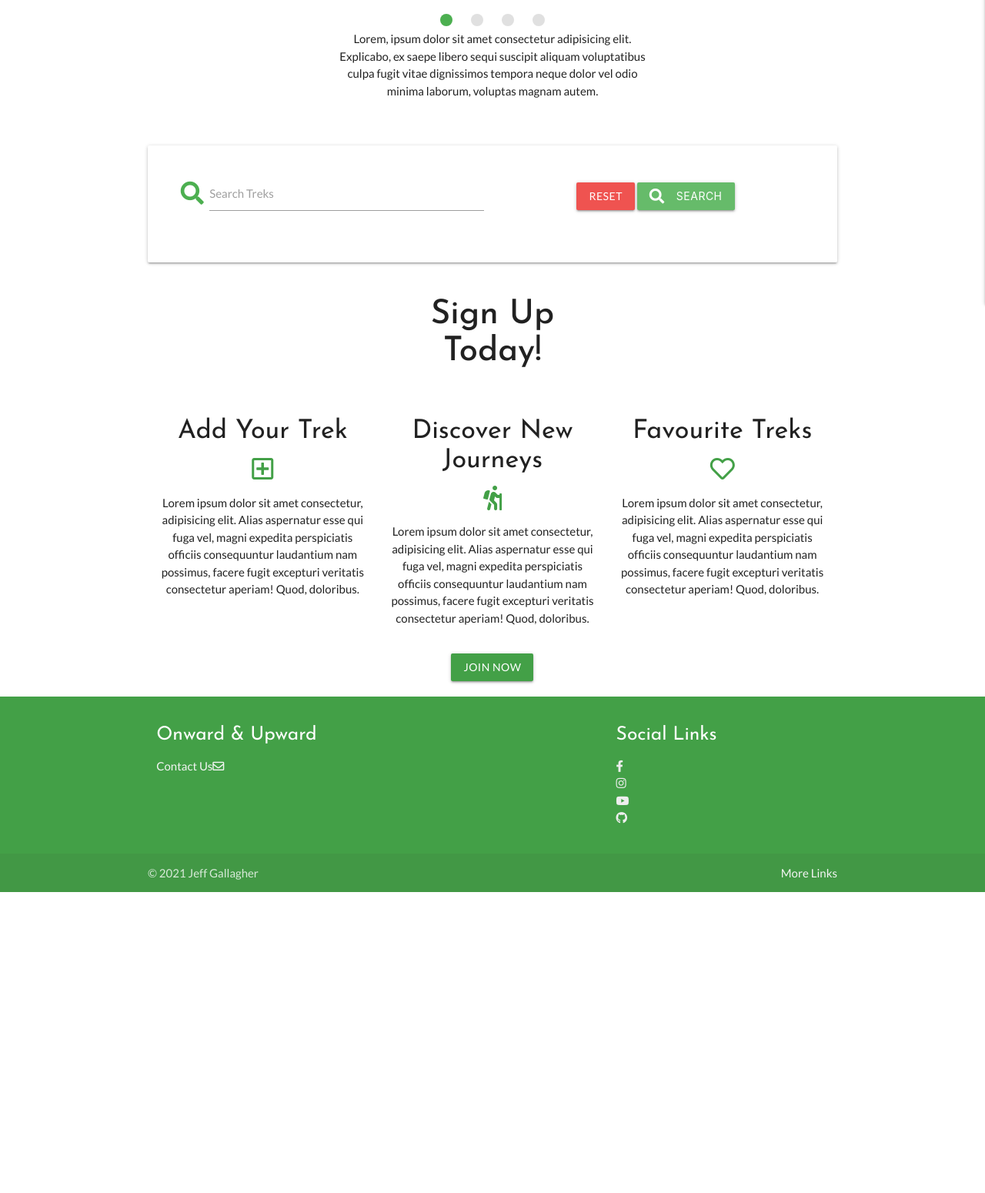
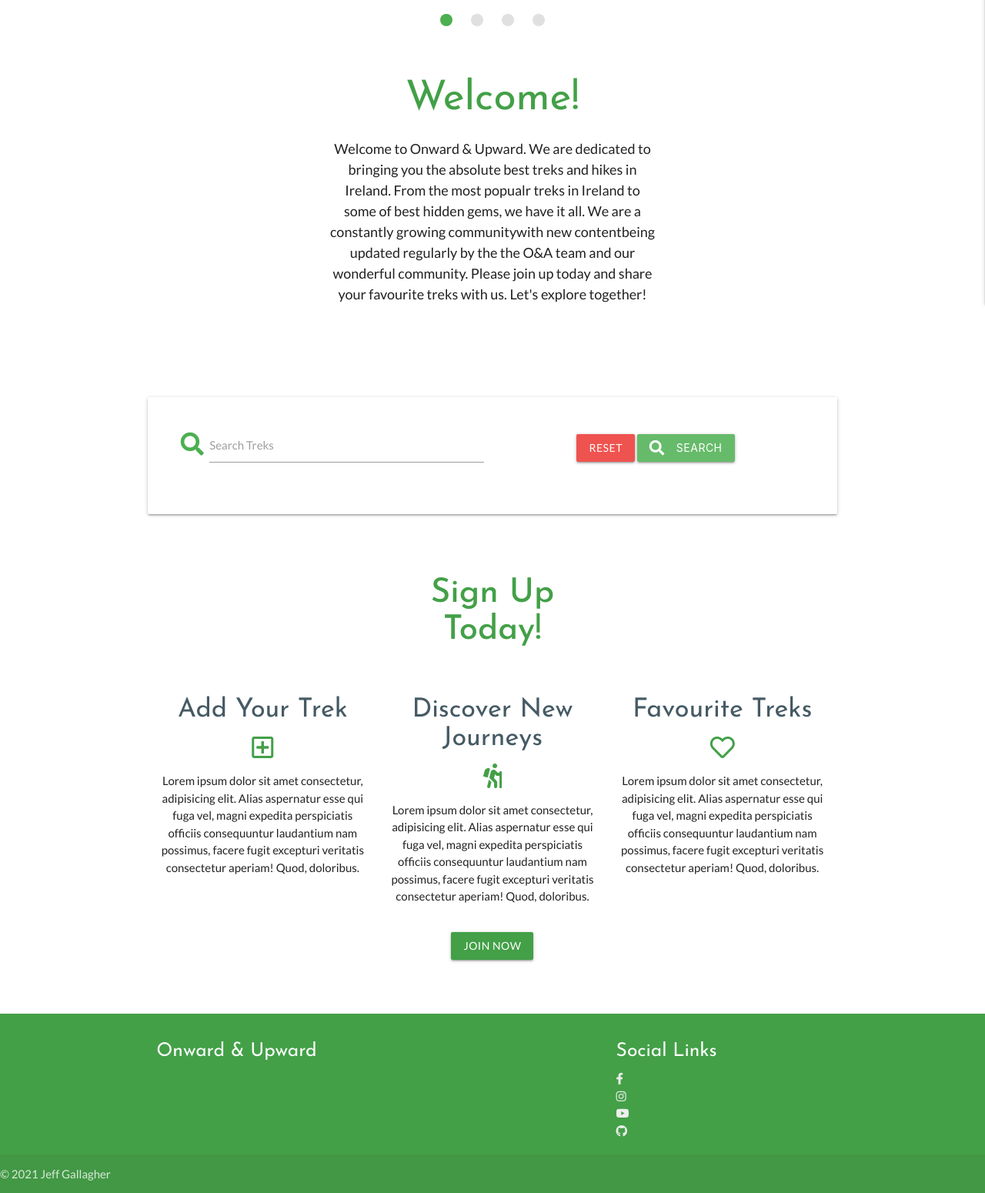
Before and after one commit to jeffgallagher86/Onward-Upward, a Flask app: page /home in a window 1280 px wide. Shown: the part 465-2015 px from the top of the page at 77% size. Before the commit the page ends 1624 px from the top, so only its background shows below. Run offline with Flask 2, Linux system fonts and the light colour scheme; data that the repository does not hold is empty; some libraries are stand-ins or nearby versions.

Commit message:
Updated design of home and view trek pages

```diff
--- a/app.py
+++ b/app.py
@@ -40,6 +40,13 @@ def home():
     treks = list(mongo.db.treks.find())
     categories = list(mongo.db.categories.find().sort("category_id", 1))
     return render_template("home.html", treks=treks, categories=categories)
+
+
+# @app.route("/favourite_trek/<trek_id>", methods=["GET", "POST"])
+# def favourite_trek(trek_id):
+#     treks = mongo.db.treks.find_one({"_id": ObjectId(trek_id)})
+#     user = mongo.db.users.find_one(
+#         {"username": session["user"]})["username"]
 
 
 @app.route("/join", methods=["GET", "POST"])
@@ -136,7 +143,7 @@ def add_trek():
             "created_by": session["user"]
         }
         mongo.db.treks.insert_one(trek)
-        flash("Task Successfully Added")
+        flash("Trek Successfully Added")
         return redirect(url_for("get_treks"))
 
     counties = mongo.db.counties.find().sort("county_name", 1)
--- a/static/css/style.css
+++ b/static/css/style.css
@@ -38,9 +38,30 @@ main {
     color: #43a047;
 }
 
-.home-reg-button {
+.greeting-blurb {
+    margin: 25px 0;
+    font-size: larger;
 }
 
+.greeting-blurb h2 {
+    color: #43a047;
+}
+
+.featured-treks {
+    margin: 50px 0;
+}
+
+.features-section {
+    margin: 50px 0;
+}
+
+.features-section h3 {
+    color: #43a047;
+}
+
+.features-section h4 {
+    color: #455a64;
+}
 
 /* --------  Join Page -----------*/
 
@@ -75,6 +96,10 @@ main {
     margin: 0 5px;
 }
 
+.elevation-text {
+    margin-left: 20px;
+}
+
 /* ----  view  trek --------- */
 .trek-img {
     position: relative;
@@ -103,3 +128,35 @@ main {
     left: 72px;
     color: white;
 }
+
+.view-trek-headings h5 {
+    color: #43a047;
+}
+
+/* ------ Footer Links --------- */
+
+.footer-links {
+    display: inline;
+}
+
+/* ---------- Media Queries ----------- */
+
+@media screen and (max-width: 480px) {
+    .view-trek h2 {
+        font-size: 30px;
+        left: 20px;
+    }
+
+    .view-trek h4 {
+        font-size: 25px;
+        left: 20px;
+    }
+
+    nav .brand-logo {
+        font-size: 20px
+    }
+
+    .view-trek-headings {
+        display: inline-block;
+    }
+  }
--- a/templates/add_trek.html
+++ b/templates/add_trek.html
@@ -9,7 +9,7 @@
         <div class="row">
             <div class="input-field col s12">
                 <i class="fas fa-hiking prefix light-green-text text-darken-2"></i>
-                <input id="trek_name" name="trek_name" type="text" minlength="2" maxlength="50" class="validate"
+                <input id="trek_name" name="trek_name" type="text" minlength="2" maxlength="70" class="validate"
                     required>
                 <label for="trek_name">Trek Name</label>
             </div>
--- a/templates/base.html
+++ b/templates/base.html
@@ -89,11 +89,10 @@
       <div class="row">
         <div class="col l6 s12">
           <h5 class="white-text">Onward & Upward</h5>
-          <p class="grey-text text-lighten-4">Contact Us<i class="far fa-envelope"></i></p>
         </div>
-        <div class="col l4 offset-l2 s12 footer-links">
+        <div class="col l4 offset-l2 s12">
           <h5 class="white-text">Social Links</h5>
-          <ul>
+          <ul class="footer-links">
             <li><a class="grey-text text-lighten-3" href="https://www.facebook.com/" target="_blank"><i
                   class="fab fa-facebook-f"></i></a></li>
             <li><a class="grey-text text-lighten-3" href="https://www.instagram.com/" target="_blank"><i
@@ -106,11 +105,8 @@
         </div>
       </div>
     </div>
-    <div class="footer-copyright">
-      <div class="container">
+    <div class="footer-copyright center">
         © 2021 Jeff Gallagher
-        <a class="grey-text text-lighten-4 right" href="#!">More Links</a>
-      </div>
     </div>
   </footer>
 
--- a/templates/edit_trek.html
+++ b/templates/edit_trek.html
@@ -9,7 +9,7 @@
         <div class="row">
             <div class="input-field col s12">
                 <i class="fas fa-hiking prefix light-green-text text-darken-2"></i>
-                <input id="trek_name" name="trek_name" type="text" minlength="2" maxlength="50"
+                <input id="trek_name" name="trek_name" type="text" minlength="2" maxlength="70"
                     value="{{ trek.trek_name }}" class="validate" required>
                 <label for="trek_name">Trek Name</label>
             </div>
--- a/templates/home.html
+++ b/templates/home.html
@@ -1,50 +1,53 @@
 {% extends "base.html" %}
 {% block content %}
 
-<div class="slider ">
+<div class="slider">
   <ul class="slides">
     <li>
-      <img src="https://lorempixel.com/580/250/nature/1"> <!-- random image -->
-      <div class="caption center-align">
+      <img src="/static/images/wicklow-mountains-trek.jpg"> <!-- random image -->
+      <div class="caption center-align text-shadow">
         <h3>Welcome to Onward & Upward</h3>
         <h5 class="light grey-text text-lighten-3">Let's Explore</h5>
       </div>
     </li>
     <li>
-      <img src="https://lorempixel.com/580/250/nature/2"> <!-- random image -->
-      <div class="caption left-align">
-        <h3>Left Aligned Caption</h3>
-        <h5 class="light grey-text text-lighten-3">Here's our small slogan.</h5>
+      <img src="/static/images/benbulben.jpg"> <!-- random image -->
+      <div class="caption left-align text-shadow">
+        <h3>Discover the Best Treks in Ireland</h3>
+        <h5 class="light grey-text text-lighten-3">Stunning scenery, spectacular views, all on your doorstep.</h5>
       </div>
     </li>
     <li>
-      <img src="https://lorempixel.com/580/250/nature/3"> <!-- random image -->
-      <div class="caption right-align">
-        <h3>Right Aligned Caption</h3>
-        <h5 class="light grey-text text-lighten-3">Here's our small slogan.</h5>
+      <img src="/static/images/cuilcagh-boardwalk-steven-hylands-flickr.jpg"> <!-- random image -->
+      <div class="caption right-align text-shadow">
+        <h3>Add Your Own Treks</h3>
+        <h5 class="light grey-text text-lighten-3">Share your favourite treks with our community.</h5>
       </div>
     </li>
     <li>
-      <img src="https://lorempixel.com/580/250/nature/4"> <!-- random image -->
-      <div class="caption center-align">
-        <h3>This is our big Tagline!</h3>
-        <h5 class="light grey-text text-lighten-3">Here's our small slogan.</h5>
+      <img src="/static/images/croagh-patrick-stehpen-coyle-flickr.jpg"> <!-- random image -->
+      <div class="caption center-align text-shadow">
+        <h3>Join Today</h3>
+        <h5 class="light grey-text text-lighten-3">Join our ever gorwing community of trekkers.</h5>
       </div>
     </li>
   </ul>
 </div>
 
-<div class="row">
+<div class="row greeting-blurb">
   <div class="col s12 m6 offset-m3 center-align">
-    Lorem, ipsum dolor sit amet consectetur adipisicing elit. Explicabo, ex saepe libero sequi suscipit aliquam
-    voluptatibus culpa fugit vitae dignissimos tempora neque dolor vel odio minima laborum, voluptas magnam autem.
+    <h2>Welcome!</h2>
+    Welcome to Onward & Upward. We are dedicated to bringing you the absolute best treks and hikes in Ireland.
+    From the most popualr treks in Ireland to some of best hidden gems, we have it all. We are a constantly growing
+    communitywith new contentbeing updated regularly
+    by the the O&A team and our wonderful community. Please join up today and share your favourite treks with us. Let's
+    explore together!
   </div>
 </div>
 
-<div class="row">
-  {% if treks|length < 6 %}
+<div class="row featured-treks">
   {% for trek in treks %}
-  <div class="col s12 m4">
+  <div class="col s12 m6 l4">
     <div class="card z-depth-2">
       <div class="card-image">
         <img src="{{ trek.image_url }}">
@@ -65,16 +68,15 @@
           <i class="far fa-star"></i>
           <i class="far fa-star"></i>
           <i class="far fa-star"></i></span>
-        <p>Length: <strong>{{ trek.trek_distance }}</strong> Elevation:
-          <strong>{{ trek.trek_elevation }}</strong></p>
+        <p><span>Length: <strong>{{ trek.trek_distance }}</strong></span>
+          <span class="elevation-text">Elevation: <strong>{{ trek.trek_elevation }}</strong></span></p>
       </div>
     </div>
   </div>
   {% endfor %}
-  {% endif %}
 </div>
 
-<div class="row">
+<div class="row home-categories">
   {% for category in categories %}
   <div class="col s12 m4">
     <div class="card-panel">
@@ -86,7 +88,7 @@
 </div>
 
 
-<div class="row card-panel">
+<div class="row card-panel home-search-bar">
   <form action="{{ url_for('search') }}" method="post" class="col s12">
     <div class="row valign-wrapper center-align">
       <div class="input-field col s12">
@@ -104,6 +106,7 @@
   </form>
 </div>
 
+<div class="row features-section">
   <div class="row center-align">
     <div class="col s12 m4 offset-m4">
       <h3><strong>Sign Up Today!</strong></h3>
@@ -115,21 +118,24 @@
       <h4>Add Your Trek</h4>
       <i class="far fa-plus-square home-icons"></i>
       <p>Lorem ipsum dolor sit amet consectetur, adipisicing elit. Alias aspernatur esse qui fuga vel, magni expedita
-      perspiciatis officiis consequuntur laudantium nam possimus, facere fugit excepturi veritatis consectetur aperiam!
+        perspiciatis officiis consequuntur laudantium nam possimus, facere fugit excepturi veritatis consectetur
+        aperiam!
         Quod, doloribus.</p>
     </div>
     <div class="col s12 m4">
       <h4>Discover New Journeys</h4>
       <i class="fas fa-hiking home-icons"></i>
       <p>Lorem ipsum dolor sit amet consectetur, adipisicing elit. Alias aspernatur esse qui fuga vel, magni expedita
-      perspiciatis officiis consequuntur laudantium nam possimus, facere fugit excepturi veritatis consectetur aperiam!
+        perspiciatis officiis consequuntur laudantium nam possimus, facere fugit excepturi veritatis consectetur
+        aperiam!
         Quod, doloribus.</p>
     </div>
     <div class="col s12 m4">
       <h4>Favourite Treks</h4>
       <i class="far fa-heart home-icons"></i>
       <p>Lorem ipsum dolor sit amet consectetur, adipisicing elit. Alias aspernatur esse qui fuga vel, magni expedita
-      perspiciatis officiis consequuntur laudantium nam possimus, facere fugit excepturi veritatis consectetur aperiam!
+        perspiciatis officiis consequuntur laudantium nam possimus, facere fugit excepturi veritatis consectetur
+        aperiam!
         Quod, doloribus.</p>
     </div>
   </div>
@@ -139,5 +145,6 @@
       <a href="{{ url_for('join') }}" class="waves-effect waves-light btn home-reg-button green darken-1">Join Now</a>
     </div>
   </div>
+</div>
 
 {% endblock %}
```
Also changed, not shown: templates/treks.html (+9 -5 lines), templates/view_trek.html (+21 -15 lines), static/images/Mount-Errigal.jpg (deleted), static/images/croagh-patrick-landscape.jpg (deleted), static/images/croagh-patrick-stehpen-coyle-flickr.jpg (added), static/images/cuilcagh-boardwalk-steven-hylands-flickr.jpg (added), static/images/wicklow-mountains-trek.jpg (added), static/images/wicklowmountains.jpg (added). Lines whose indentation alone changed are shown as unchanged.
